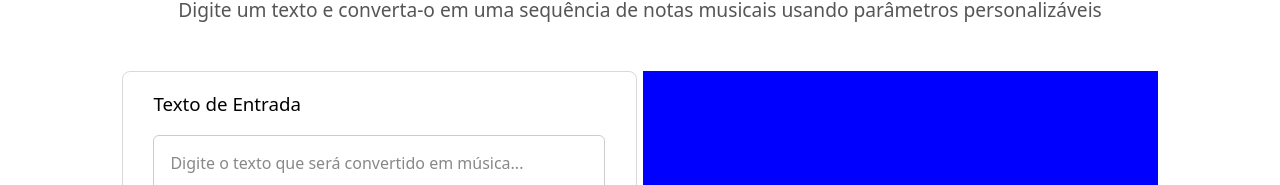
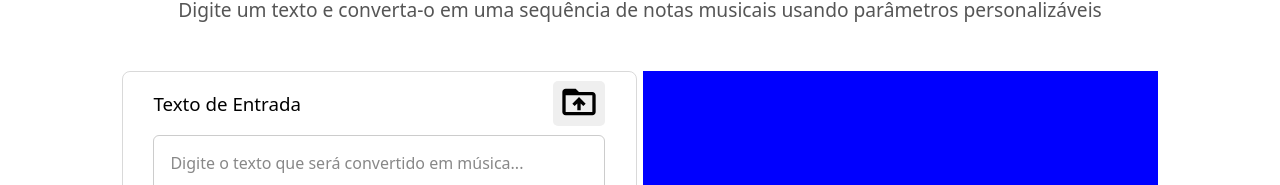
Before and after one commit to gustavomachadosilva/trabalho_tcp_MusicPlayer, a React (Vite) app in the folder MusicPlayerFront/: page / in a window 1280 px wide. Shown: the part 124-309 px from the top of the page. Built offline with nearby package versions, Linux system fonts and the light colour scheme; no server answers.

Commit message:
Adicionando indexacao de arquivo de texto para edicao de musica

```diff
--- a/MusicPlayerFront/src/components/audio-input/AudioInput.tsx
+++ b/MusicPlayerFront/src/components/audio-input/AudioInput.tsx
@@ -1,6 +1,7 @@
-import React, { useRef } from "react";
-import { AudioInputText, AudioInputMargin } from "./style";
+import React, { useEffect, useRef, useState } from "react";
+import { AudioInputText, AudioInputMargin, TitleHeader } from "./style";
 import { TitleContainer, BorderWrapper } from "../style";
+import FileUploader from "../file-uploader/FileUploader";
 
 interface IProps {
   title: string;
@@ -12,11 +13,23 @@ const AudioInput: React.FC<React.PropsWithChildren<IProps>> = ({
   placeholder,
 }) => {
   const inputRef = useRef<HTMLTextAreaElement>(null);
+  const [fileContent, setFileContent] = useState("");
+
+  useEffect(() => {
+    if (inputRef.current) {
+      inputRef.current.value = fileContent;
+    }
+  }, [fileContent]);
 
   return (
     <BorderWrapper>
       <AudioInputMargin>
-        <TitleContainer>{title}</TitleContainer>
+        <TitleHeader>
+          <TitleContainer>{title}</TitleContainer>
+          <FileUploader
+            setFileContent={setFileContent}
+          />
+        </TitleHeader>
         <AudioInputText ref={inputRef} placeholder={placeholder} />
       </AudioInputMargin>
     </BorderWrapper>
--- a/MusicPlayerFront/src/components/audio-input/style.ts
+++ b/MusicPlayerFront/src/components/audio-input/style.ts
@@ -8,6 +8,13 @@ export const AudioInputMargin = styled.div`
   margin-left: 6%;
 
 `;
+
+export const TitleHeader = styled.div`
+  display: flex;
+  width: 100%;
+  justify-content: space-between;
+`;
+
 
 export const AudioInputText = styled.textarea`
   width: 100%;
--- a/MusicPlayerFront/src/components/columns/column-left/ColumnLeft.tsx
+++ b/MusicPlayerFront/src/components/columns/column-left/ColumnLeft.tsx
@@ -15,9 +15,8 @@ const ColumnLeft: React.FC = () => {
           title="Texto de Entrada"
         />
       </TopSideContainer>
-
       <BottomSideContainer>
-        <MusicDetails title="Parâmetros Musicais"/>
+        <MusicDetails title="Parâmetros Musicais" />
       </BottomSideContainer>
     </ColumnLeftWrapper>
   );
--- /dev/null
+++ b/MusicPlayerFront/src/components/file-uploader/FileUploader.tsx
@@ -0,0 +1,46 @@
+import type { ChangeEvent } from "react";
+import { FileUploaderContainer, UploadButton, UploadIcon } from "./style";
+
+interface IProps {
+  setFileContent: (value: string) => void;
+  buttonText?: string;
+}
+
+const FileUploader: React.FC<React.PropsWithChildren<IProps>> = ({
+  setFileContent,
+  buttonText,
+}) => {
+  const handleFileUpload = (event: ChangeEvent<HTMLInputElement>) => {
+    const file = event.currentTarget.files?.[0];
+    if (file && file.type === "text/plain") {
+      const reader = new FileReader();
+      reader.onload = () => {
+        setFileContent(reader.result as string);
+      };
+      reader.readAsText(file);
+    } else {
+      alert("Por favor, envie um arquivo de texto.");
+    }
+  };
+
+  const handleFileExplorerPopUp = () => {
+    document.getElementById("fileInput")?.click();
+  };
+
+  return (
+    <FileUploaderContainer>
+      <input
+        type="file"
+        accept=".txt"
+        onChange={handleFileUpload}
+        style={{ display: "none" }}
+        id="fileInput"
+      />
+      <UploadButton onClick={() => handleFileExplorerPopUp()}>
+        {buttonText ? buttonText : <UploadIcon />}
+      </UploadButton>
+    </FileUploaderContainer>
+  );
+};
+
+export default FileUploader;
--- /dev/null
+++ b/MusicPlayerFront/src/components/file-uploader/style.ts
@@ -0,0 +1,25 @@
+import styled from "styled-components";
+import { MdDriveFolderUpload } from "react-icons/md";
+
+export const FileUploaderContainer = styled.div`
+  display: flex;
+  flex-direction: column;
+  align-items: center;
+  justify-content: center;
+`;
+
+export const UploadButton = styled.button`
+  border: none;
+  border-radius: 5px;
+  cursor: pointer;
+`;
+
+export const UploadIcon = styled(MdDriveFolderUpload)`
+  font-size: 0.5rem;
+  font-weight: 100;
+  min-width: 40px;
+  min-height: 40px;
+  width: 5%;
+  background-color: transparent;
+  color: black;
+`;
```
